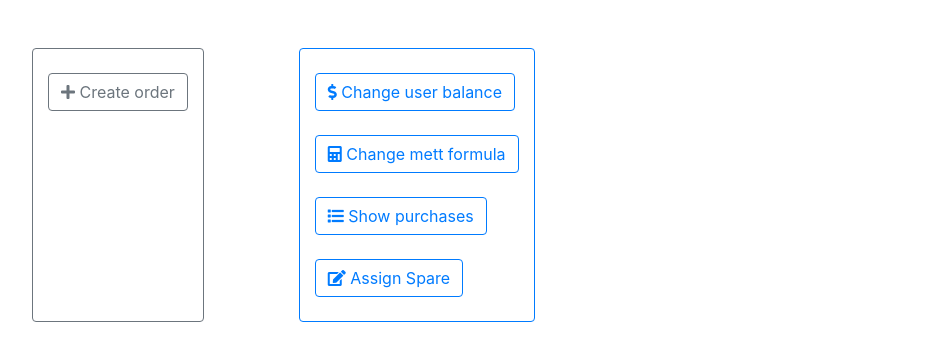
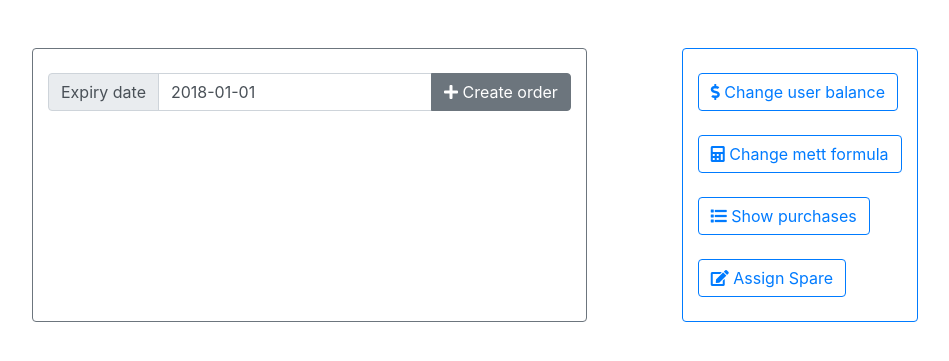
Before and after one commit to dorpvom/mettinizr, a Python web app: template src/app/templates/admin.html in a window 1280 px wide. Shown: the part 56-417 px from the top of the page, without its empty margins (38-987 px from the left). Run offline with Jinja, Linux system fonts and the light colour scheme; the template is opened without the code that fills it, so the values that code supplies are empty; some libraries are stand-ins or nearby versions.

```diff
--- a/src/app/app.py
+++ b/src/app/app.py
@@ -1,7 +1,4 @@
 from app.app_setup import AppSetup
 
 
-APP_SETUP = AppSetup()
-APP = APP_SETUP.app
-USER_DATABASE = APP_SETUP.user_database
-USER_INTERFACE = APP_SETUP.user_interface
+APP = AppSetup().app
--- a/src/app/security/decorator.py
+++ b/src/app/security/decorator.py
@@ -15,8 +15,6 @@ def roles_accepted(*roles):
 
 
 def _get_config_from_endpoint(endpoint_class):
-    if getattr(endpoint_class, 'config', None):
-        return endpoint_class.config
     if getattr(endpoint_class, '_config', None):
         return endpoint_class._config  # pylint: disable=protected-access
     raise AttributeError('There is no accessible config object')
--- a/src/app/templates/admin.html
+++ b/src/app/templates/admin.html
@@ -1,6 +1,13 @@
 {% extends "base.html" %}
 
 {% set active_page = "Admin" %}
+
+{% block head %}
+
+    <link rel="stylesheet" href="https://cdnjs.cloudflare.com/ajax/libs/bootstrap-datepicker/1.8.0/css/bootstrap-datepicker.standalone.css">
+    <script src="https://cdnjs.cloudflare.com/ajax/libs/bootstrap-datepicker/1.8.0/js/bootstrap-datepicker.js"></script>
+
+{% endblock %}
 
 {% block body %}
 
@@ -21,10 +28,26 @@
                             </button>
                         </form>
                     {% else %}
-                        <form action="/admin/create_order" style="display:inline">
-                            <button class="btn btn-outline-secondary" type="submit">
-                                <i class="fas fa-plus"></i> Create order
-                            </button>
+                        <form method=post enctype=multipart/form-data action="">
+                            <div class="input-group">
+                                <div class="input-group-prepend">
+                                    <span class="input-group-text">Expiry date</span>
+                                </div>
+                                <input type="text" class="form-control" value="2018-01-01" id="datepicker-div" name="expiry">
+                                <script type="text/javascript">
+                                    $(function () {
+                                        $('#datepicker-div').datepicker({
+                                            format: 'yyyy-mm-dd',
+                                            todayHighlight: true
+                                        });
+                                    });
+                                </script>
+                                <div class="input-group-append">
+                                    <button class="btn btn-secondary" type="submit" value=submit >
+                                        <i class="fas fa-plus"></i> Create order
+                                    </button>
+                                </div>
+                            </div>
                         </form>
                     {% endif %}
                     <br /><br />
```
